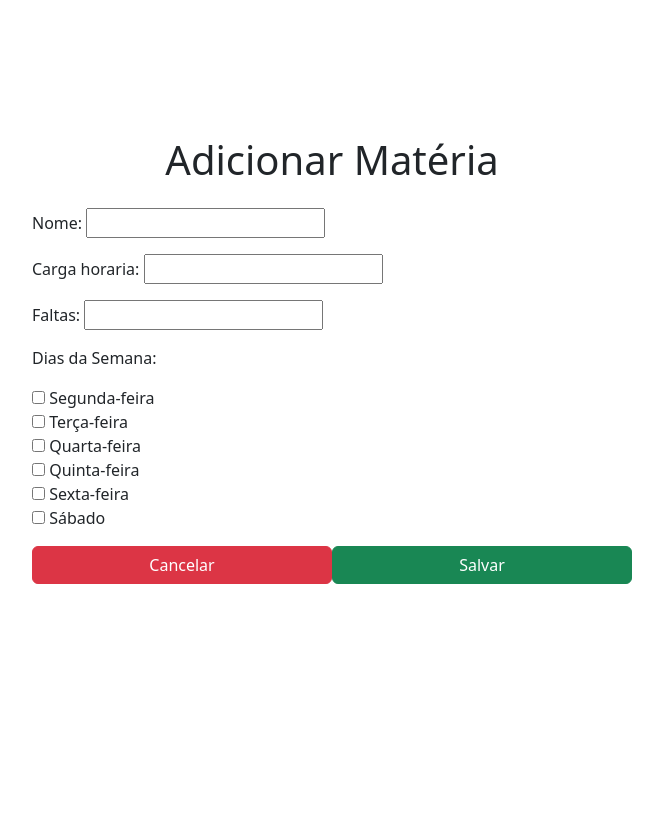
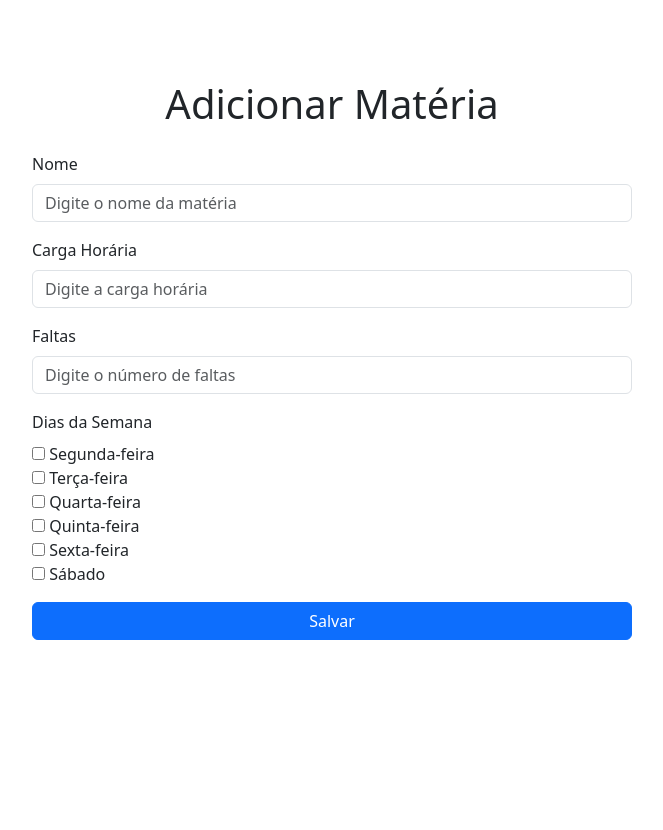
Before and after one commit to Cromablue/GFSystem, a Django app: page /adicionar/ in a window 1280 px wide. Shown: the part 61-891 px from the top of the page, without its empty margins (308-971 px from the left). Run offline with Django 4.2, Linux system fonts and the light colour scheme; the visitor is signed in with stand-in values (Sample User, id 1); some libraries are stand-ins or nearby versions.

Commit message:
update frontend

```diff
--- a/GFSystem/forms.py
+++ b/GFSystem/forms.py
@@ -3,6 +3,10 @@ from django import forms
 from django.contrib.auth.models import User
 from django.contrib.auth.forms import UserCreationForm, AuthenticationForm
 import re
+
+from datetime import datetime
+from django import forms
+from .models import Materia
 
 class MateriaForm(forms.ModelForm):
     DIAS_SEMANA = Materia.DIAS_SEMANA
@@ -23,20 +27,38 @@ class MateriaForm(forms.ModelForm):
         is_edit = kwargs.pop('is_edit', False)
         super(MateriaForm, self).__init__(*args, **kwargs)
 
-        # Define automaticamente o ano e o semestre com base no ano atual
-        from datetime import datetime
+        # Define valores iniciais para ano e semestre
         current_year = str(datetime.now().year)
         current_semester = '1' if datetime.now().month <= 6 else '2'
         self.fields['ano'].initial = current_year
         self.fields['semestre'].initial = current_semester
 
-        # Oculta os campos de ano e semestre
+        # Campos ocultos para ano e semestre
         self.fields['ano'].widget = forms.HiddenInput()
         self.fields['semestre'].widget = forms.HiddenInput()
+
+        # Define os campos como opcionais para evitar erros de validação
+        self.fields['ano'].required = False
+        self.fields['semestre'].required = False
 
         # Se for edição, omite o campo 'anotacoes'
         if is_edit:
             self.fields['anotacoes'].widget = forms.HiddenInput()  # Oculta o campo de anotações
+
+    def clean_ano(self):
+        """Define um valor padrão para o campo ano, caso esteja vazio."""
+        ano = self.cleaned_data.get('ano')
+        if not ano:
+            ano = str(datetime.now().year)
+        return ano
+
+    def clean_semestre(self):
+        """Define um valor padrão para o campo semestre, caso esteja vazio."""
+        semestre = self.cleaned_data.get('semestre')
+        if not semestre:
+            semestre = '1' if datetime.now().month <= 6 else '2'
+        return semestre
+
 
 
 class UserRegistrationForm(forms.ModelForm):
--- a/GFSystem/views.py
+++ b/GFSystem/views.py
@@ -92,6 +92,8 @@ def adicionar_materia(request):
         if form.is_valid():
             materia = form.save(commit=False)
             materia.aluno = request.user
+            materia.ano = str(datetime.now().year)
+            materia.semestre = '1' if datetime.now().month <= 6 else '2'
             materia.save()
             messages.success(request, "Matéria adicionada com sucesso!")
             return redirect('dashboard')
--- a/templates/adicionar_materia.html
+++ b/templates/adicionar_materia.html
@@ -2,20 +2,68 @@
 {% block title %}Adicionar Matéria{% endblock %}
 
 {% block content %}
-<div class="container d-flex justify-content-center align-items-center" style="min-height: 90vh; ">
+<div class="container d-flex justify-content-center align-items-center" style="min-height: 90vh;">
     <div class="w-100" style="max-width: 600px;">
         <h1 class="text-center mb-4">Adicionar Matéria</h1>
         <form method="POST">
             {% csrf_token %}
+
+            <!-- Campo Nome -->
             <div class="mb-3">
-                {{ form.as_p }}
+                <label for="id_nome" class="form-label">Nome</label>
+                <input
+                    type="text"
+                    id="id_nome"
+                    name="nome"
+                    class="form-control"
+                    placeholder="Digite o nome da matéria"
+                    required>
+                {% for error in form.nome.errors %}
+                    <div class="text-danger">{{ error }}</div>
+                {% endfor %}
             </div>
-            <div class="d-flex justify-content-between">
-                <button type="button" class="btn btn-danger w-50" onclick="window.location.href = '{% url 'dashboard' %}'">
-                    Cancelar
-                </button>
-                <button type="submit" class="btn btn-success w-50">Salvar</button>
+
+            <!-- Campo Carga Horária -->
+            <div class="mb-3">
+                <label for="id_carga_horaria" class="form-label">Carga Horária</label>
+                <input
+                    type="number"
+                    id="id_carga_horaria"
+                    name="carga_horaria"
+                    class="form-control"
+                    placeholder="Digite a carga horária"
+                    required>
+                {% for error in form.carga_horaria.errors %}
+                    <div class="text-danger">{{ error }}</div>
+                {% endfor %}
             </div>
+
+            <!-- Campo Faltas -->
+            <div class="mb-3">
+                <label for="id_faltas" class="form-label">Faltas</label>
+                <input
+                    type="number"
+                    id="id_faltas"
+                    name="faltas"
+                    class="form-control"
+                    placeholder="Digite o número de faltas"
+                    required>
+                {% for error in form.faltas.errors %}
+                    <div class="text-danger">{{ error }}</div>
+                {% endfor %}
+            </div>
+
+            <!-- Campo Dias da Semana -->
+            <div class="mb-3">
+                <label for="id_dias_semana" class="form-label">Dias da Semana</label>
+                {{ form.dias_semana }}
+                {% for error in form.dias_semana.errors %}
+                    <div class="text-danger">{{ error }}</div>
+                {% endfor %}
+            </div>
+
+            <!-- Botão Salvar -->
+            <button type="POST" class="btn btn-primary w-100">Salvar</button>
         </form>
     </div>
 </div>
```
Also changed, not shown: GFSystem/models.py (line endings or trailing spaces).
